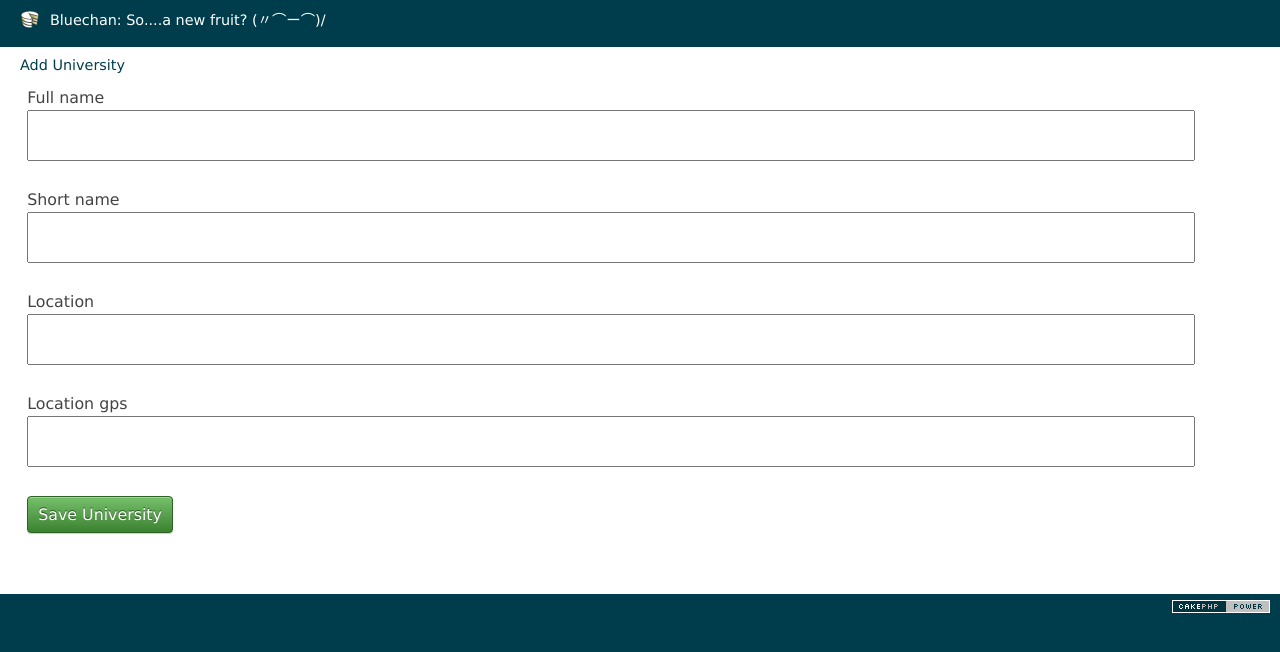
After one commit to Ehrlick/bluechan, a CakePHP app: the page made by app/View/Universities/add.ctp in a window 1280 px wide. The commit adds this page. Shown: the top 652 px of the page. Run offline with PHP 8.4 and a stand-in for CakePHP, Linux system fonts and the light colour scheme; the template is opened without the code that fills it, so the values that code supplies are empty; form fields are guessed from the names that the template uses; some libraries are stand-ins or nearby versions.

Commit message:
add university

```diff
--- a/app/View/Layouts/default.ctp
+++ b/app/View/Layouts/default.ctp
@@ -16,7 +16,7 @@
  * @license       MIT License (http://www.opensource.org/licenses/mit-license.php)
  */
 
-$cakeDescription = __d('cake_dev', 'CakePHP: the rapid development php framework');
+$cakeDescription = __d('cake_dev', 'Bluechan: So....a new fruit? (〃⌒ー⌒)/');
 ?>
 <!DOCTYPE html PUBLIC "-//W3C//DTD XHTML 1.0 Transitional//EN" "http://www.w3.org/TR/xhtml1/DTD/xhtml1-transitional.dtd">
 <html xmlns="http://www.w3.org/1999/xhtml">
@@ -39,7 +39,7 @@ $cakeDescription = __d('cake_dev', 'CakePHP: the rapid development php framework
 <body>
 	<div id="container">
 		<div id="header">
-			<h1><?php echo $this->Html->link($cakeDescription, 'http://cakephp.org'); ?></h1>
+			<h1><?php echo $this->Html->link($cakeDescription, 'http://bluechan.jp'); ?></h1>
 		</div>
 		<div id="content">
 
--- /dev/null
+++ b/app/View/Universities/add.ctp
@@ -0,0 +1,9 @@
+<h1>Add University</h1>
+<?php
+echo $this->Form->create('Post');
+echo $this->Form->input('full_name');
+echo $this->Form->input('short_name');
+echo $this->Form->input('location', array('rows' => '2'));
+echo $this->Form->input('location_gps');
+echo $this->Form->end('Save University');
+?>
--- a/app/View/Universities/index.ctp
+++ b/app/View/Universities/index.ctp
@@ -1,4 +1,6 @@
 <h1>Universities</h1>
+
+<?php echo $this->Html->link('Add University', array('controller' => 'universities', 'action' => 'add')); ?>
 
 <table>
     <tr>
```
Also changed, not shown: app/Controller/UniversitiesController.php (+12 -0 lines).
